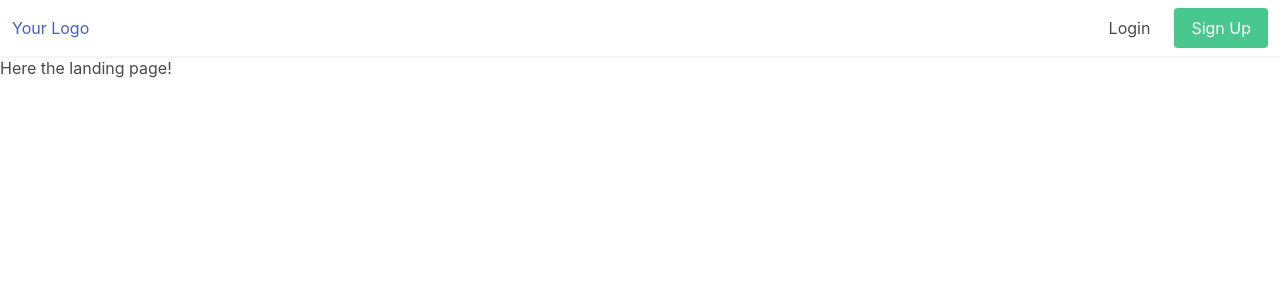
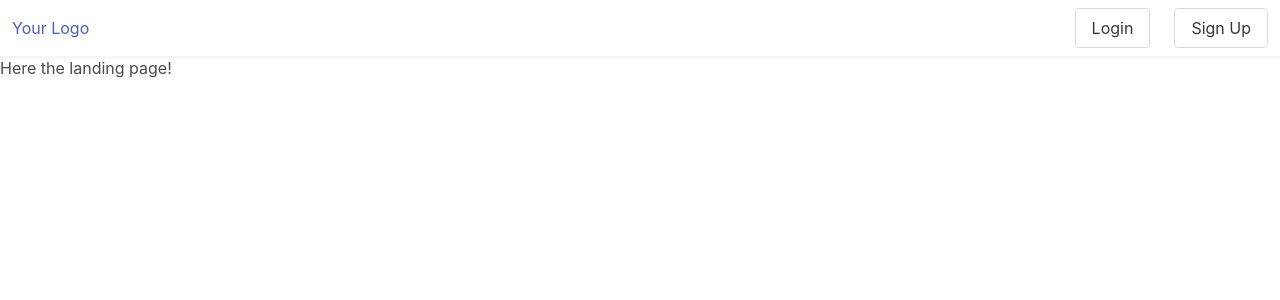
Before and after one commit to Davies-K/mean-template, an Angular app in the folder client/: page / in a window 1280 px wide. Shown: the top 300 px of the page. Built offline with nearby package versions, Linux system fonts and the light colour scheme.

Commit message:
change button color based on current route

```diff
--- a/client/package.json
+++ b/client/package.json
@@ -32,6 +32,7 @@
     "core-js": "^2.5.4",
     "rxjs": "~6.3.3",
     "save": "^2.3.3",
+    "socket.io-client": "^2.2.0",
     "tslib": "^1.9.0",
     "zone.js": "~0.8.26"
   },
--- a/client/src/app/app.component.html
+++ b/client/src/app/app.component.html
@@ -19,7 +19,9 @@
         *ngIf="!(isLoggedIn$ | async).text"
       >
         <div>
-          Login
+          <button [ngClass]="{'is-success': isLoginActive}" class="button">
+            Login
+          </button>
         </div>
       </a>
 
@@ -31,7 +33,7 @@
         *ngIf="!(isLoggedIn$ | async).text"
       >
         <div>
-          <button class="button is-success">
+          <button [ngClass]="{'is-success': isSignupActive}" class="button">
             Sign Up
           </button>
         </div>
--- a/client/src/app/app.component.ts
+++ b/client/src/app/app.component.ts
@@ -1,7 +1,7 @@
-import {Component, OnInit} from '@angular/core';
-import {Observable} from "rxjs";
+import {Component, OnDestroy, OnInit} from '@angular/core';
+import {Observable, Subscription} from "rxjs";
 import {CoreService} from "./core/core.service";
-import {Router} from "@angular/router";
+import {NavigationEnd, Router} from "@angular/router";
 
 interface Nav {
   link: string,
@@ -14,13 +14,33 @@ interface Nav {
   templateUrl: './app.component.html',
   styleUrls: ['./app.component.css']
 })
-export class AppComponent implements OnInit {
+export class AppComponent implements OnInit, OnDestroy {
   isLoggedIn$: Observable<boolean>;
+  isLoginActive: boolean = false;
+  isSignupActive: boolean = false;
+  routerEventsSub: Subscription;
 
   constructor(private coreService: CoreService, private router: Router) {}
 
   ngOnInit(): void {
+
+    this.routerEventsSub = this.router.events.subscribe((url: any) => {
+      if(url instanceof NavigationEnd) {
+        if(this.router.url === '/login') {
+          this.isSignupActive = false;
+          this.isLoginActive = true;
+        } else if (this.router.url === '/sign-up') {
+          this.isSignupActive = true;
+          this.isLoginActive = false;
+        }
+      }
+    });
+
     this.isLoggedIn$ = this.coreService.getAuthStatus();
+  }
+
+  ngOnDestroy() {
+    this.routerEventsSub.unsubscribe();
   }
 
   async onLogout() {
```
Also changed, not shown: 1 other file (tests, documents, lock files or other folders).
